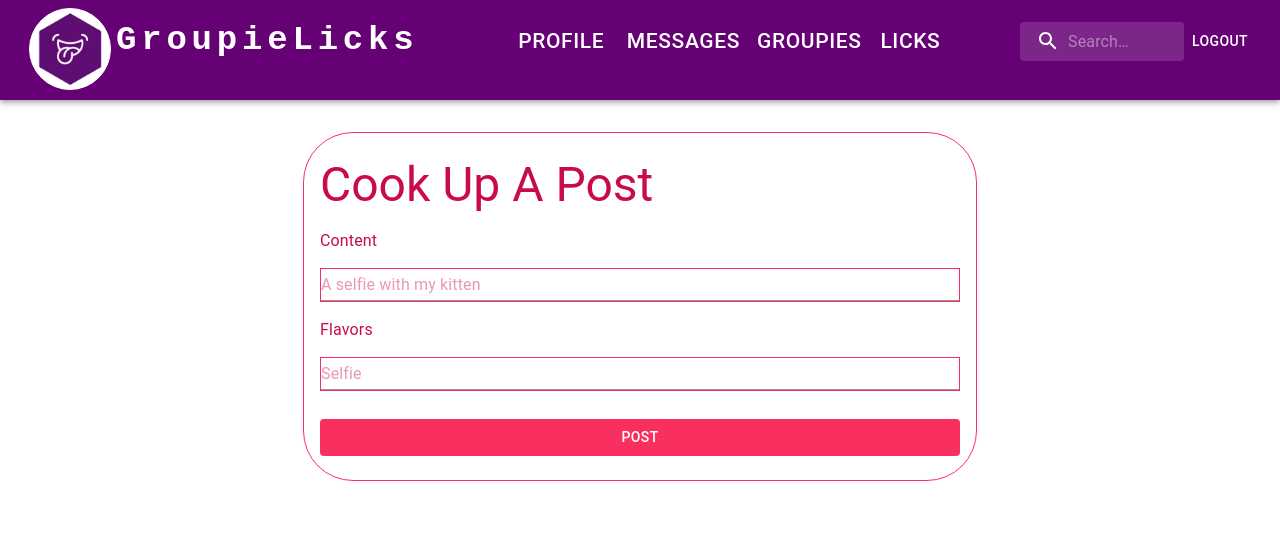
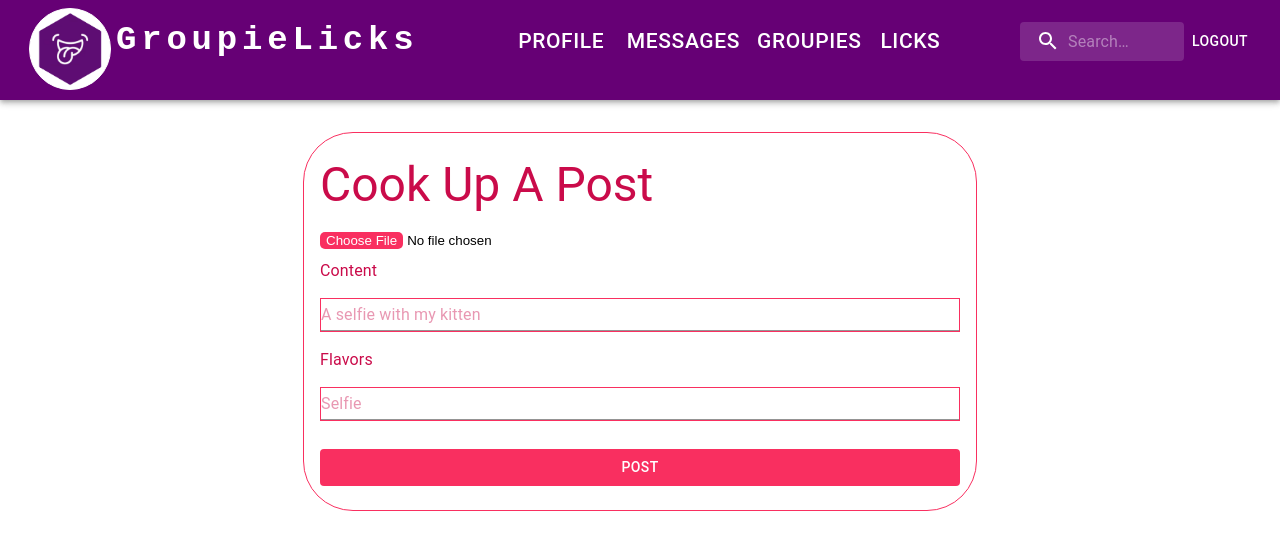
Before and after one commit to BoydBLever/Glick, a React (Create React App) app in the folder client/: page /1/newpost in a window 1280 px wide. Shown: the top 550 px of the page. Built offline with nearby package versions, Linux system fonts and the light colour scheme.

Commit message:
02.01.23 10:40AM

```diff
--- a/client/src/components/NewPost.js
+++ b/client/src/components/NewPost.js
@@ -8,6 +8,8 @@ import { Input } from '@mui/material';
 import { useState } from 'react';
 import axios from 'axios';
 import { Navigate, useNavigate } from 'react-router-dom';
+import FileBase64 from 'react-file-base64';
+import base64Style from './main.module.css';
 
 const inputSX = {
     border: 1,
@@ -37,6 +39,7 @@ const NewPost = (props) => {
 
     const [errors, setErrors] = useState({});
     const navigate = useNavigate();
+    const [img, setImg] = useState({});
 
     const onChangeHandler = e => {
         setFormData({
@@ -58,7 +61,7 @@ const NewPost = (props) => {
             .catch(err => {
                 // console.log("test");
                 // navigate('/error');
-                setErrors({errors: 'Email or password is incorrect'});
+                setErrors({ errors: 'Email or password is incorrect' });
             })
     }
 
@@ -91,10 +94,17 @@ const NewPost = (props) => {
                     </Box>
                     {
                         errors.errors && (
-                        <Typography sx={{color: 'red', mx: 'auto'}}> {errors.errors} </Typography>
+                            <Typography sx={{ color: 'red', mx: 'auto' }}> {errors.errors} </Typography>
                         )
                     }
                     <FormControl>
+                        <div className = {base64Style.inputfile} >
+                            <FileBase64
+                                type='file'
+                                multiple={false}
+                                onDone={({ base64 }) => setImg({ img: base64 })} />
+                        </div>
+
                         <FormLabel sx={{ color: '#CA0B4A' }}>Content</FormLabel>
                         <Input
                             sx={inputSX}
--- /dev/null
+++ b/client/src/components/main.module.css
@@ -0,0 +1,10 @@
+.inputfile input[type="file" i]::-webkit-file-upload-button{
+    color: white;
+    background-color: #F92F60;
+    border-radius: 5px;
+    border:#F92F60;
+}
+
+.inputfile {
+    padding-bottom: 10px;
+}
```
Lines whose indentation alone changed are shown as unchanged.
